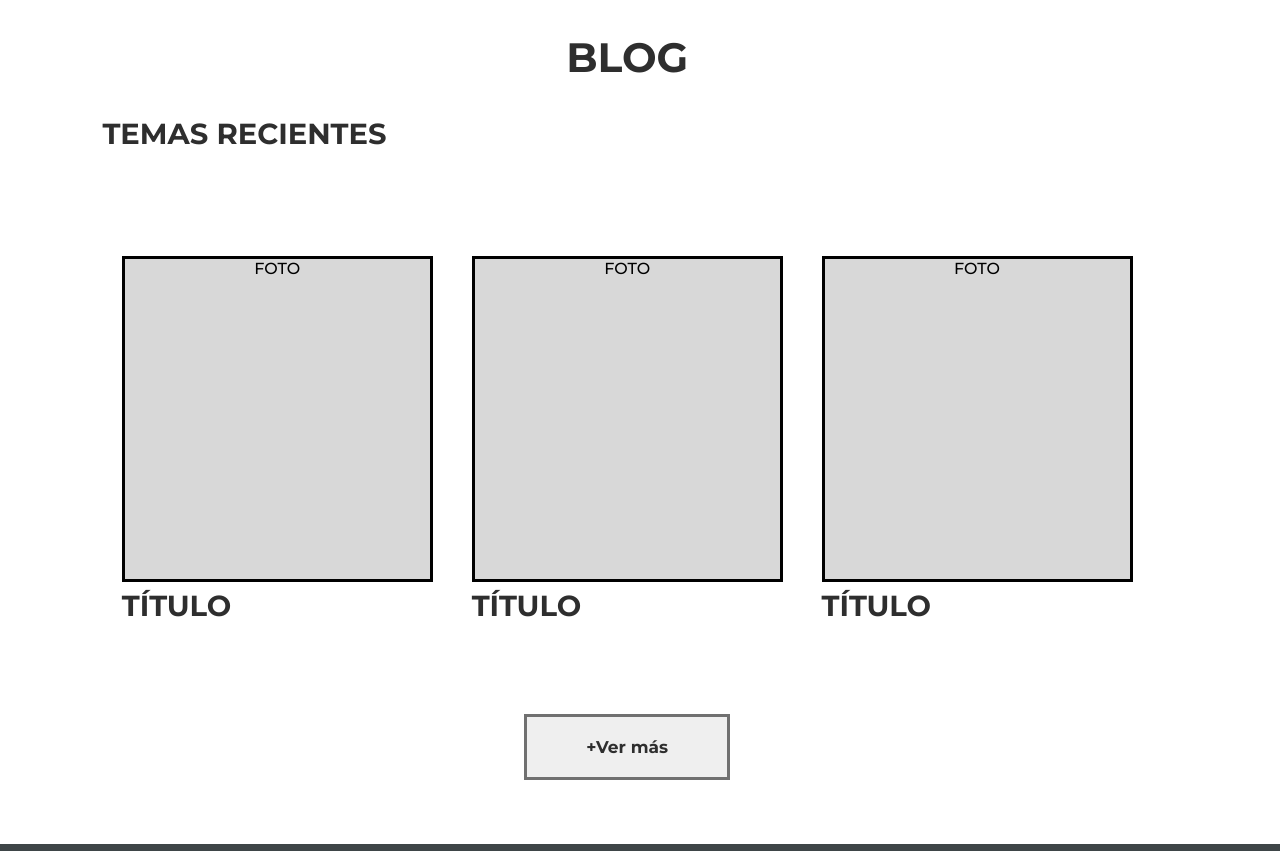
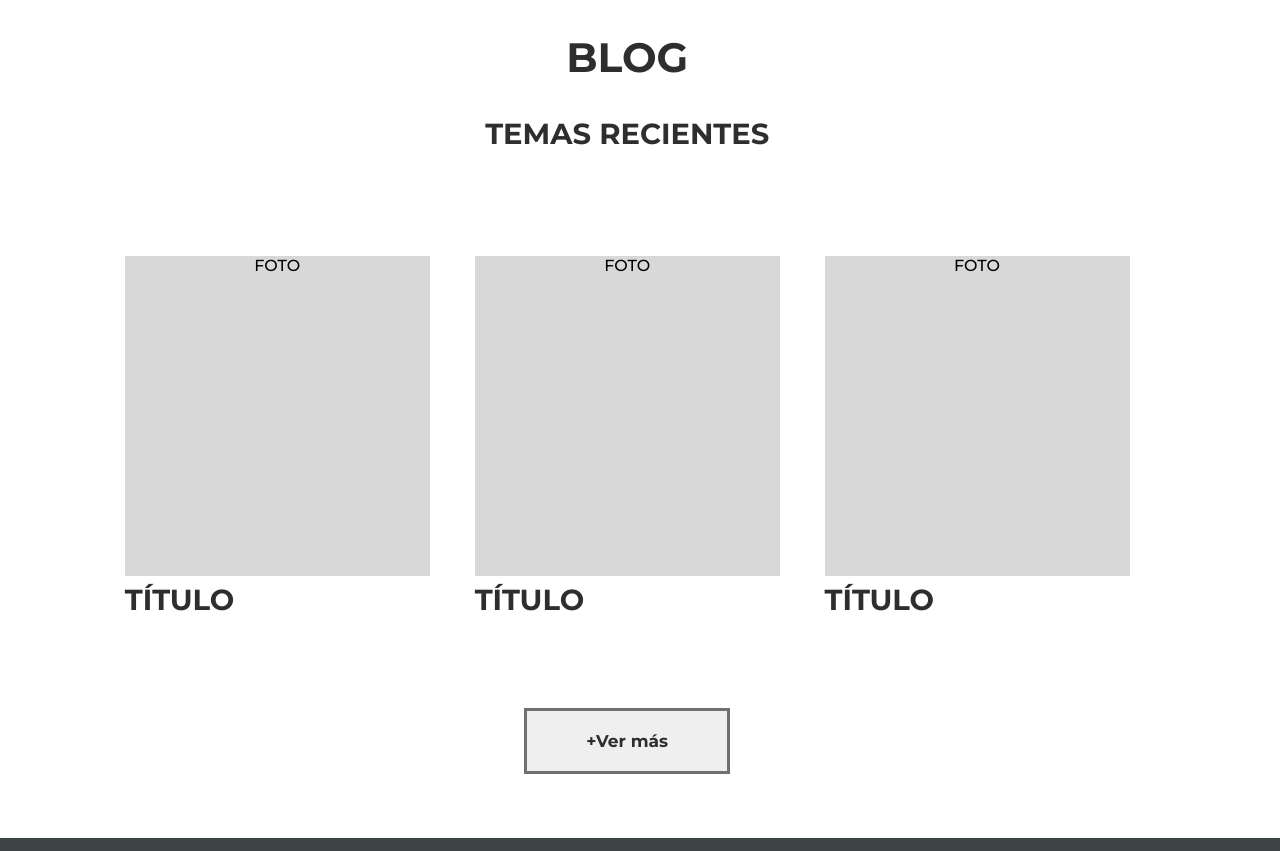
Before and after one commit to marquesin/proyectoossipa, a React (Create React App) app: page / in a window 1280 px wide. Shown: the part 2753-3604 px from the top of the page. Built offline with nearby package versions, Linux system fonts and the light colour scheme.

Commit message:
Modificacion por integracion del footer

```diff
--- a/src/Components/Home/Blog/Blog.css
+++ b/src/Components/Home/Blog/Blog.css
@@ -11,12 +11,13 @@
     opacity: 1;
     color: #2E2E2E;
 }
-.h3Blog{
+.Blogh3{
     font-size: 29px;
     font-weight: 700;
     color: #2E2E2E;
     opacity: 1;
     letter-spacing: 0;
+    text-align: center;
 }
 
 .containerBlogs{
@@ -32,7 +33,7 @@
     width: 305px;
     height: 320px;
     background-color: #D8D8D8;
-    border: solid;
+    /* border: solid; */
 }
 
 .h4Blog{
--- a/src/Components/Home/Blog/Blog.js
+++ b/src/Components/Home/Blog/Blog.js
@@ -5,7 +5,7 @@ export default function Blog() {
   return (
     <section className="blog">
       <h2 className="h2Blog">BLOG</h2>
-      <h3 className="h3Blog">TEMAS RECIENTES</h3>
+      <h3 className="Blogh3">TEMAS RECIENTES</h3>
       <div className="containerBlogs">
         <div className="containerBlog">
           <div className="fotoBlog">FOTO</div>{" "}
```
